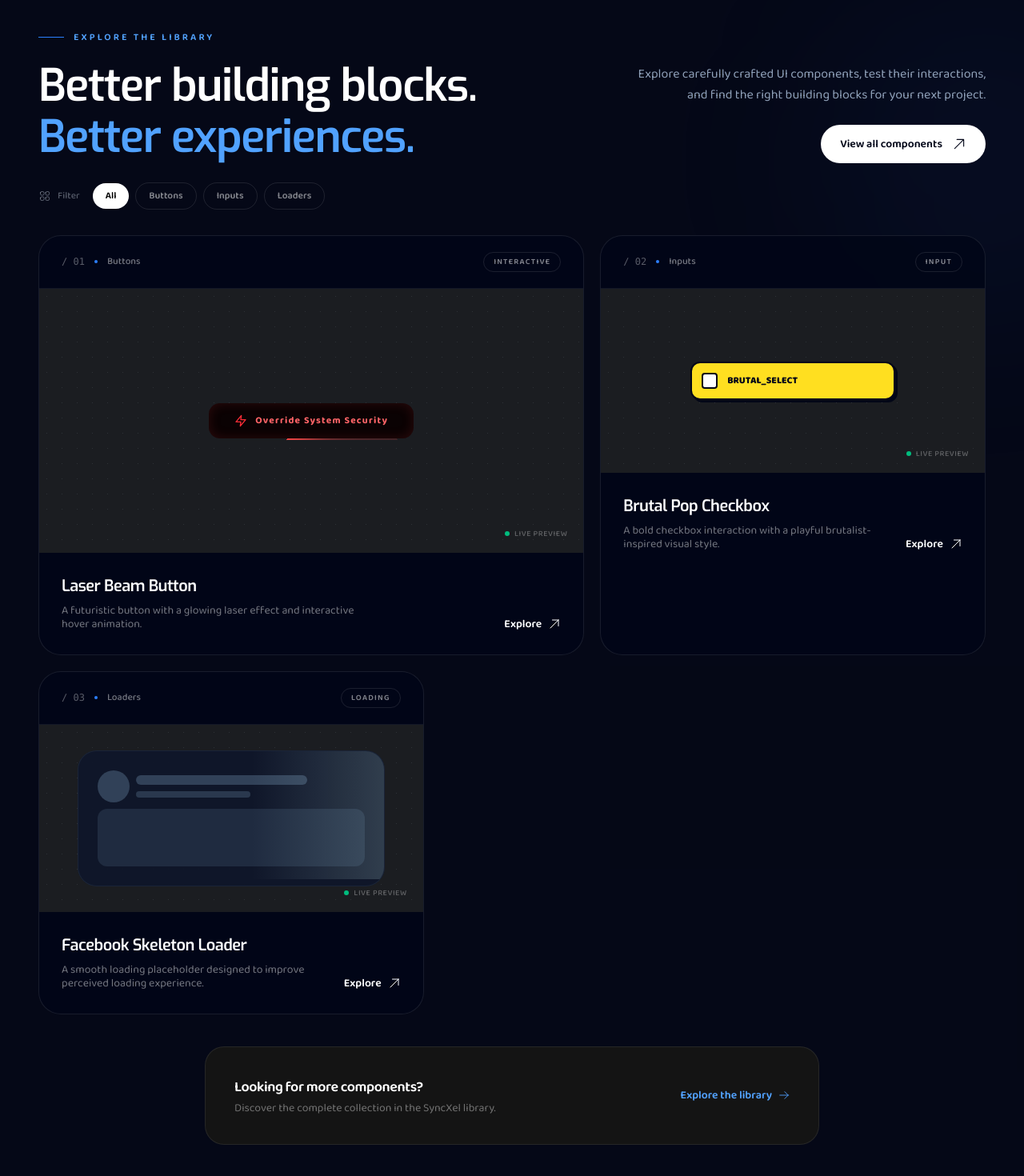
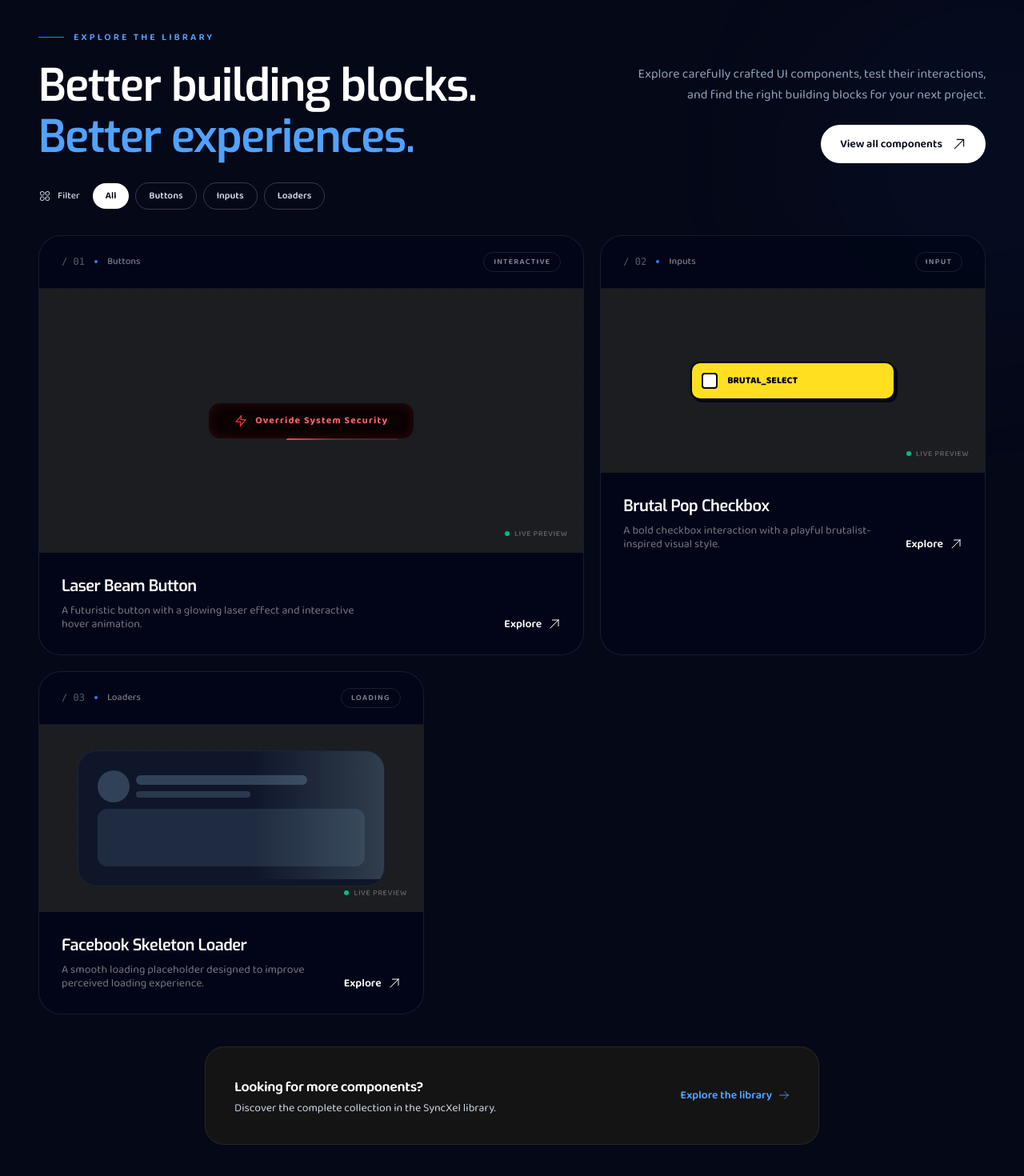
Before and after one commit to lakshan-beast/SyncXel, a React (Vite) app: page / in a window 1280 px wide. Shown: the part 1201-2671 px from the top of the page at 80% size. Built offline with nearby package versions, Linux system fonts and the light colour scheme.

Commit message:
fix: update icon accessibility attributes and adjust text colors for better visibility

```diff
--- a/src/components/home/hero/TechStack.jsx
+++ b/src/components/home/hero/TechStack.jsx
@@ -243,7 +243,8 @@ function TechnologyCard({ technology }) {
   return (
     <div className="group flex min-w-[200px] items-center gap-3 rounded-xl border border-slate-200/80 bg-white/75 px-3.5 py-3 transition-all duration-300 hover:-translate-y-1 hover:border-slate-200 hover:bg-white hover:shadow-lg hover:shadow-slate-900/[0.04] dark:border-white/[0.09] dark:bg-white/[0.025] dark:hover:border-white/10 dark:hover:bg-white/[0.06] dark:hover:shadow-black/20">
       <div className="flex h-10 w-10 shrink-0 items-center justify-center rounded-lg bg-slate-100 text-slate-600 transition-colors duration-300 group-hover:bg-slate-900 group-hover:text-white dark:bg-white/[0.07] dark:text-slate-300 dark:group-hover:bg-white dark:group-hover:text-black">
-        <Icon className="h-[19px] w-[19px]" />
+        <Icon aria-hidden="true"
+  focusable="false" className="h-5 w-5" />
       </div>
 
       <div className="min-w-0">
--- a/src/components/home/sections/ComponentsPreview.jsx
+++ b/src/components/home/sections/ComponentsPreview.jsx
@@ -388,7 +388,7 @@ export default function HomeComponentsTeaser() {
 
         {/* Category filters */}
         <div className="mb-8 mt-6 flex flex-wrap items-center gap-2">
-          <div className="mr-2 flex items-center gap-2 text-xs font-medium text-blue-700 dark:text-slate-300/40">
+          <div className="mr-2 flex items-center gap-2 text-xs font-medium text-blue-700 dark:text-slate-300">
             <HiOutlineSquares2X2 aria-hidden="true"  className="text-base" />
             Filter
           </div>
@@ -405,7 +405,7 @@ export default function HomeComponentsTeaser() {
                 className={`rounded-full px-4 py-2 text-xs font-semibold transition-all duration-300 ${
                   isActive
                     ? "bg-[#171717] text-white dark:bg-white dark:text-black"
-                    : "border border-black/[0.08] text-black/70 hover:border-black/20 hover:text-black dark:border-white/[0.1] dark:text-white/50 dark:hover:border-white/25 dark:hover:text-white"
+                    : "border border-black/[0.08] text-black/70 hover:border-black/20 hover:text-black dark:border-white/20 dark:text-slate-300 dark:hover:border-white/40 dark:hover:text-white"
                 }`}>
                 {category}
               </button>
@@ -431,7 +431,7 @@ export default function HomeComponentsTeaser() {
             <p className="text-lg font-semibold tracking-tight">
               Looking for more components?
             </p>
-            <p className="mt-1 text-sm leading-tight text-black/65 dark:text-white/40">
+            <p className="mt-1 text-sm leading-tight text-slate-600 dark:text-slate-300">
               Discover the complete collection in the SyncXel library.
             </p>
           </div>
```
